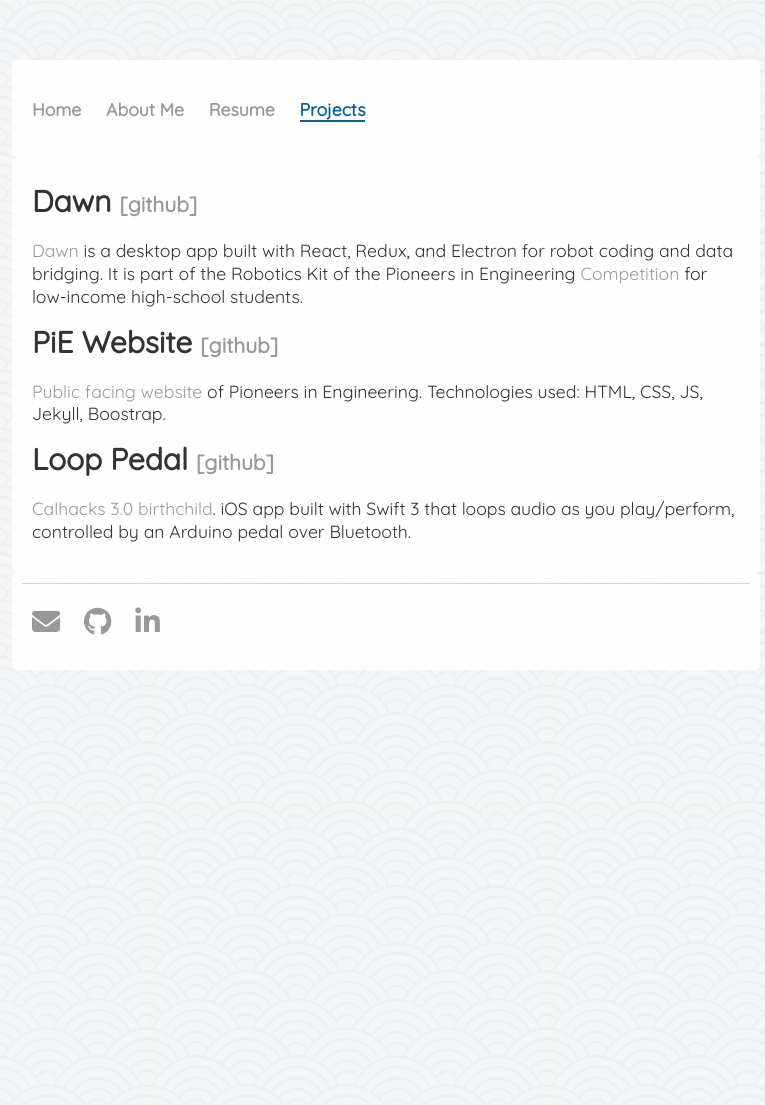
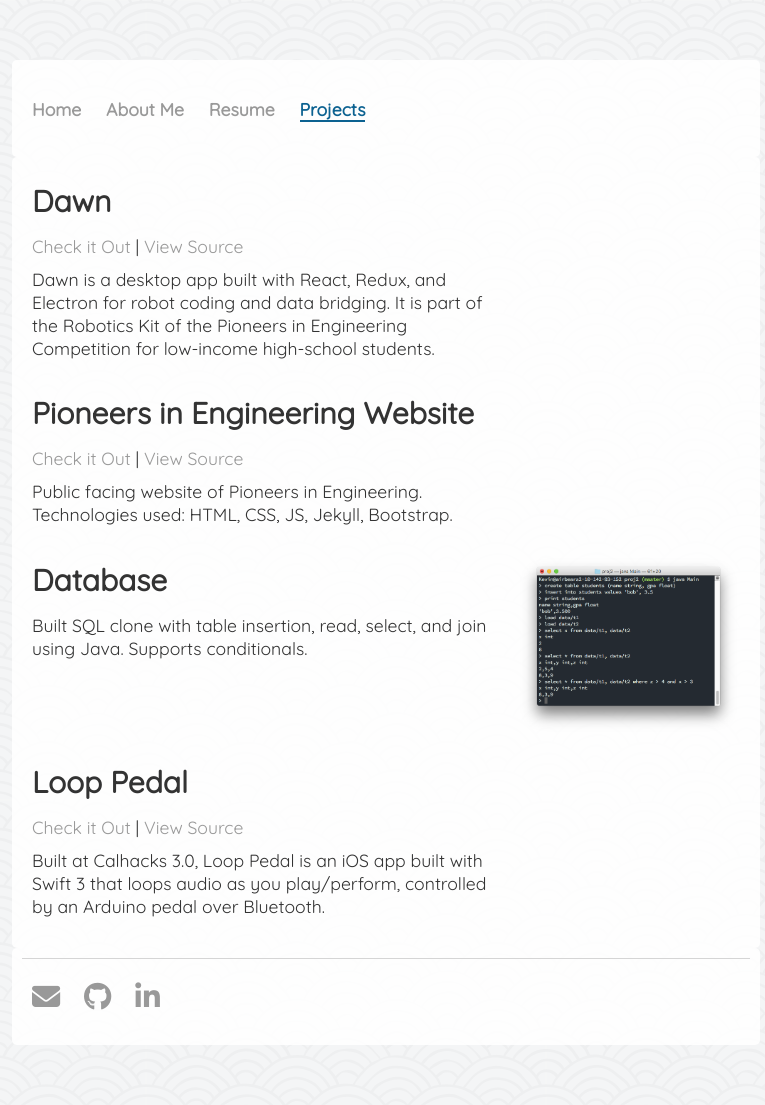
Before and after one commit to kev-chien/kev-chien.github.io, a Jekyll site: the page built from projects/index.html, in a window 1280 px wide. Shown: the whole page, without its empty margins (254-1019 px from the left). Built offline with Jekyll 4.4.1, drawn with Linux system fonts in a browser that asks for light colours; nearby versions of some CDN libraries; before the commit the page ends 900 px from its top, so only the background shows below that.

Commit message:
refactored projects into yml for directive based

```diff
--- /dev/null
+++ b/_data/projects.yml
@@ -0,0 +1,23 @@
+- name: Dawn
+  desc: Dawn is a desktop app built with React, Redux, and Electron for robot coding and data bridging. It is part of the Robotics Kit of the Pioneers in Engineering Competition for low-income high-school students.
+  link: https://pioneers.berkeley.edu/software/
+  source: https://github.com/pioneers/PieCentral/tree/master/dawn
+  image:
+
+- name: Pioneers in Engineering Website
+  desc: Public facing website of Pioneers in Engineering. Technologies used<span>&#58;</span> HTML, CSS, JS, Jekyll, Bootstrap.
+  link: https://pioneers.berkeley.edu
+  source: https://github.com/pioneers/website/
+  image:
+
+- name: Database
+  desc: Built SQL clone with table insertion, read, select, and join using Java. Supports conditionals.
+  link:
+  source:
+  image: database_screenshot.png
+
+- name: Loop Pedal
+  desc: Built at Calhacks 3.0, Loop Pedal is an iOS app built with Swift 3 that loops audio as you play/perform, controlled by an Arduino pedal over Bluetooth.
+  link: https://devpost.com/software/loop-pedal
+  source: https://github.com/kev-chien/LoopPedal
+  image:
--- a/about-me/index.html
+++ b/about-me/index.html
@@ -14,6 +14,6 @@
     </div>
     <div class="col-5 col-m-5">
         <!-- img width 2448, height 3264 -->
-        <img id="me" src="/assets/headshot.png" alt "Picture of Me">
+        <img class="photo" src="/assets/headshot.png" alt "Picture of Me">
     </div>
 </div>
--- a/css/main.css
+++ b/css/main.css
@@ -75,10 +75,15 @@
 }
 
 /* images */
-img {
+img.photo {
   border: 1px solid #ddd;
   border-radius: 4px;
   padding: 5px;
+  max-width: 100%;
+  height: auto;
+}
+
+img.limit-width {
   max-width: 100%;
   height: auto;
 }
--- a/projects/index.html
+++ b/projects/index.html
@@ -4,35 +4,30 @@
 id: projects
 ---
 <div class="row">
-<div class="col-12">
-<h2>
-  Dawn
-  <a href="https://github.com/pioneers/PieCentral/tree/master/dawn">
-    <span class="x-small">[github]</span>  </a>
-</h2>
-<p class="small"><a href="https://pioneers.github.io/dawn">Dawn</a>
-  is a desktop app built with React, Redux, and Electron for robot coding and data bridging. It is
-  part of the Robotics Kit of the Pioneers in Engineering
-  <a href="https://pioneers.berkeley.edu/compete/rc-spring.html">Competition</a> for low-income
-  high-school students.
-</p>
-<h2>
-  PiE Website
-  <a href="https://github.com/pioneers/website">
-    <span class="x-small">[github]</span>
-  </a>
-</h2>
-<p class="small"><a href="https://pioneers.berkeley.edu">Public facing website</a>
-  of Pioneers in Engineering. Technologies used: HTML, CSS, JS, Jekyll, Boostrap.
-</p>
-<h2>
-  Loop Pedal
-  <a href="https://github.com/kev-chien/LoopPedal">
-    <span class="x-small">[github]</span>
-  </a>
-</h2>
-<p class="small"><a href="https://devpost.com/software/loop-pedal">Calhacks 3.0 birthchild</a>.
-  iOS app built with Swift 3 that loops audio as you play/perform, controlled
-  by an Arduino pedal over Bluetooth.</p>
+{% for project in site.data.projects %}
+  <div class="col-8">
+    <h2>
+      {{ project.name }}
+    </h2>
+
+    <p class="small">
+      {% if project.link %}
+        <a href="{{ project.link }}">Check it Out</a>
+      {% endif %}
+
+      {% if project.source %}
+        <span> | </span><a href="{{ project.source }}">View Source</a>
+      {% endif %}
+    </p>
+
+    <p class="small">
+      {{ project.desc }}
+    </p>
+  </div>
+  <div class="col-4">
+    {% if project.image %}
+      <img class="limit-width" src="/assets/{{ project.image }}">
+    {% endif %}
+  </div>
+{% endfor %}
 </div>
-</div>
```
Also changed, not shown: assets/database_screenshot.png (added).
